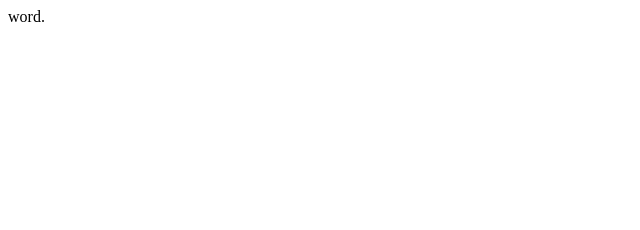
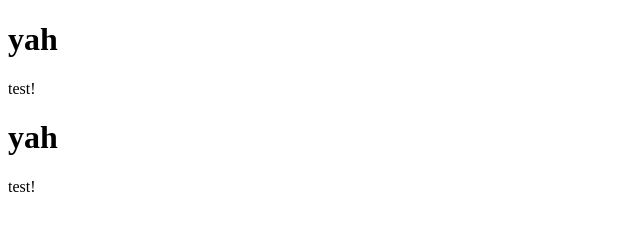
Before and after one commit to diego-yason/key-converter, a plain HTML site: page index.html in a window 1280 px wide. Shown: the whole page, without its empty margins (0-640 px from the left). Drawn offline with Linux system fonts and the light colour scheme.

Commit message:
Update index.html

```diff
--- a/index.html
+++ b/index.html
@@ -4,6 +4,8 @@
 
     </head>
     <body>
-        word.
+        <h1> yah </h1>
+        <p>test!</p>
     </body>
-</html>
+    <h1> yah </h1>
+</html><p>test!</p>
```
